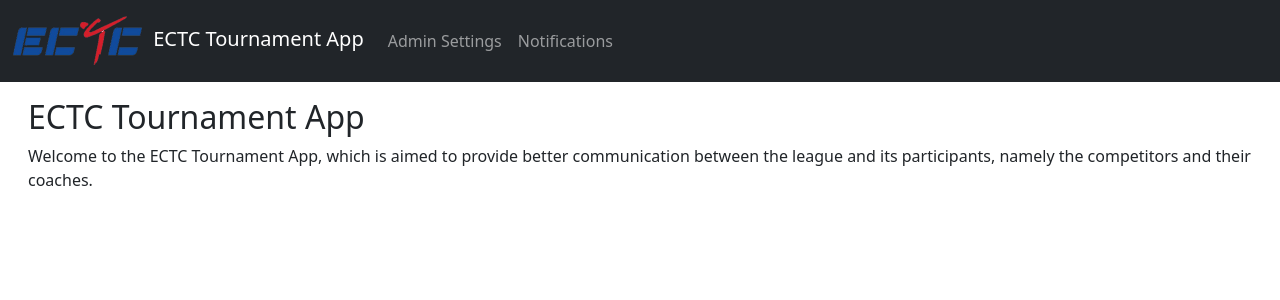
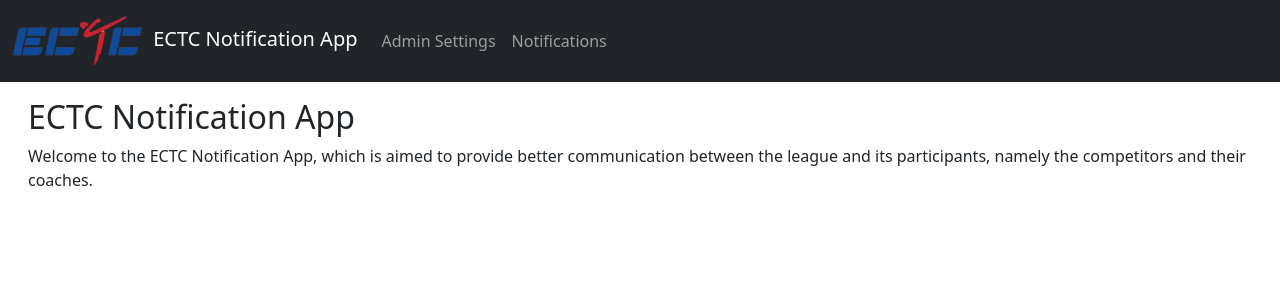
Before and after one commit to josephlou5/ectc-tournament-app, a Flask app: page / in a window 1280 px wide. Shown: the top 300 px of the page. Run offline with Flask 2, Linux system fonts and the light colour scheme; some libraries are stand-ins or nearby versions.

Commit message:
Rename app

```diff
--- a/src/app.py
+++ b/src/app.py
@@ -31,7 +31,7 @@ db.init_app(app)
 @app.context_processor
 def inject_template_variables():
     return {
-        "APP_NAME": "ECTC Tournament App",
+        "APP_NAME": "ECTC Notification App",
         "navbar_tabs": views.NAVBAR_TABS,
         "get_flashed_by_categories": flask_utils.get_flashed_by_categories,
     }
--- a/src/templates/index.jinja
+++ b/src/templates/index.jinja
@@ -8,7 +8,7 @@
 <div id="index-body" class="container-fluid">
   <h2>{{ APP_NAME }}</h2>
   <div>
-    Welcome to the ECTC Tournament App, which is aimed to provide better
+    Welcome to the {{ APP_NAME }}, which is aimed to provide better
     communication between the league and its participants, namely the
     competitors and their coaches.
   </div>
```
